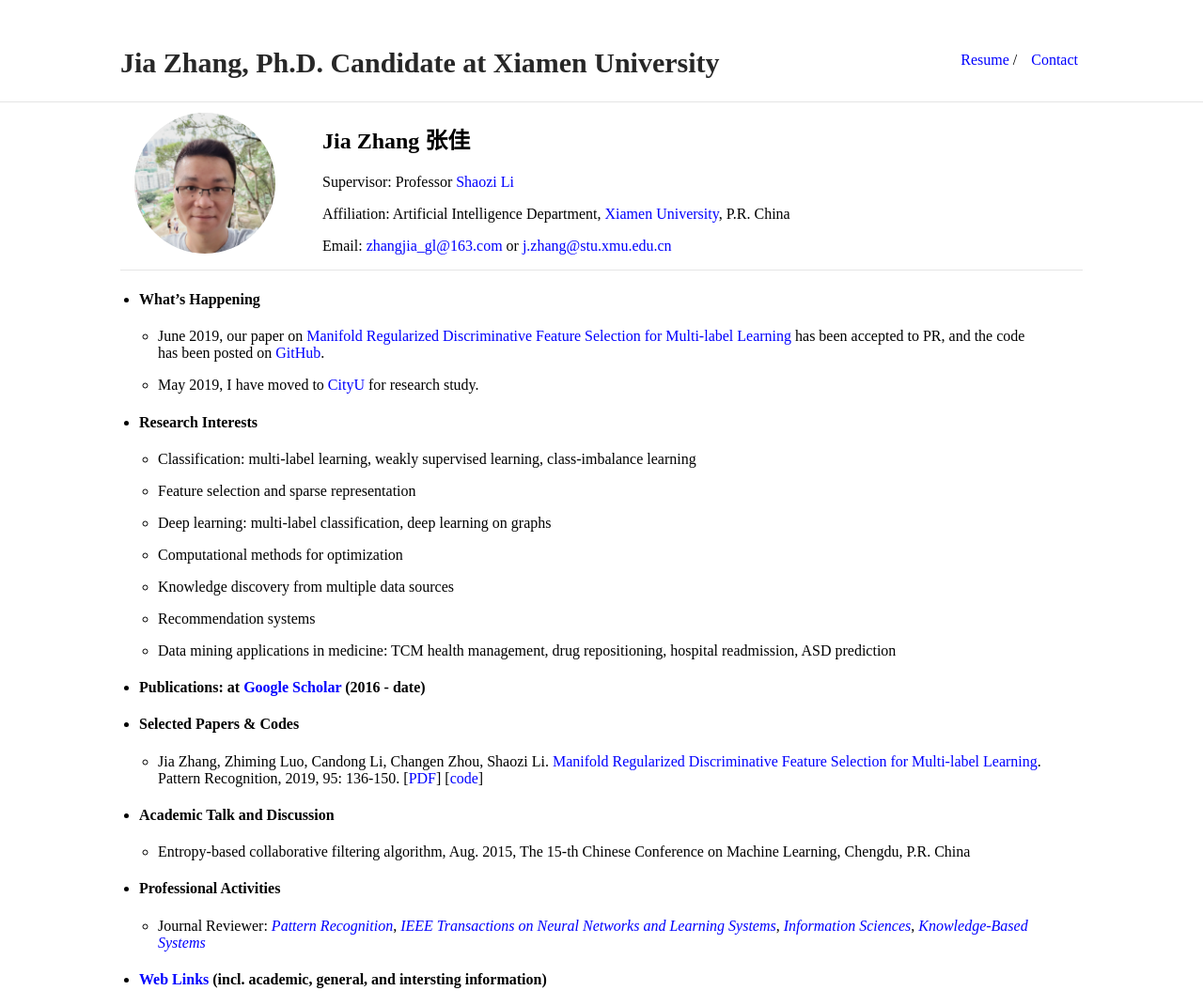
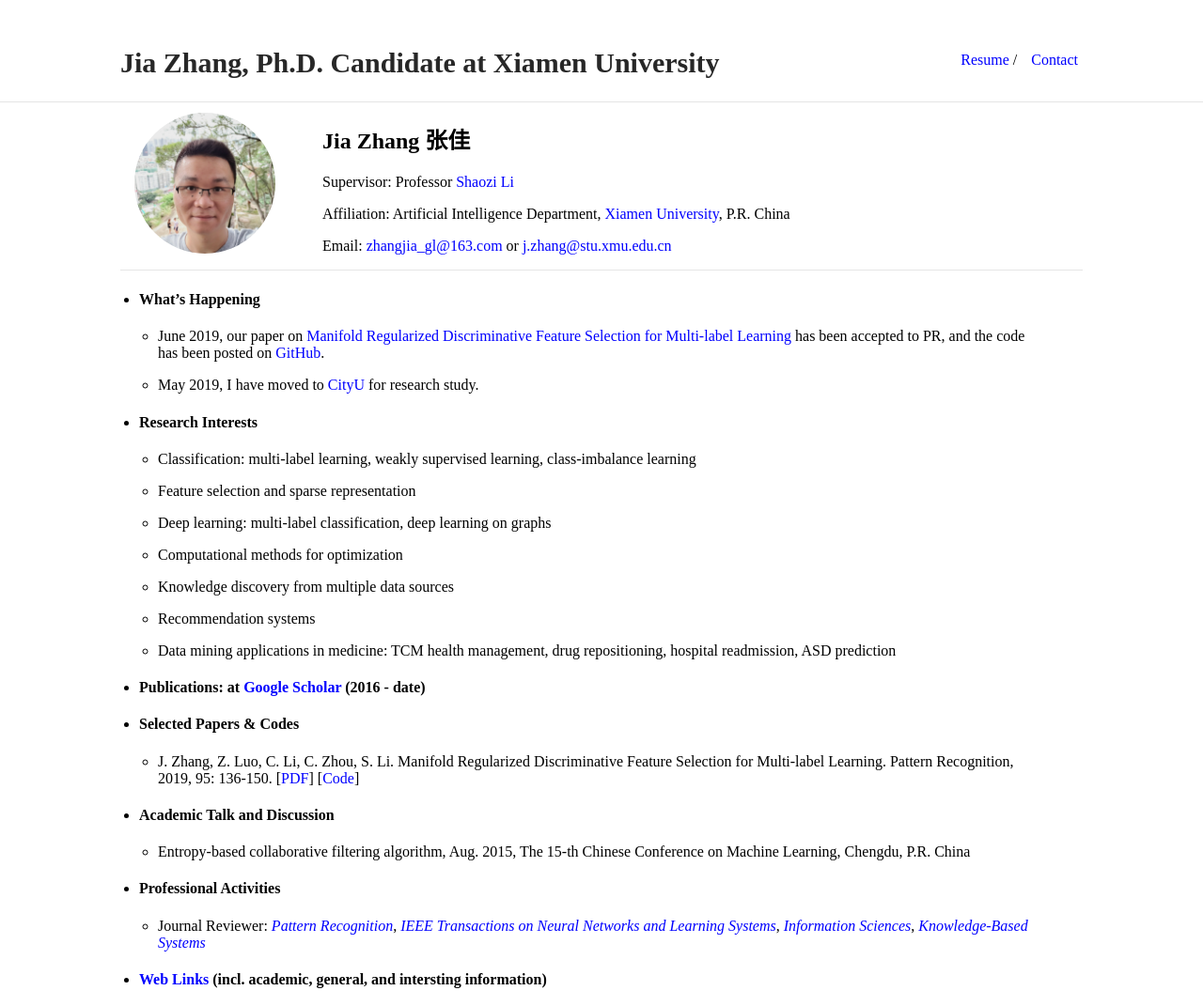
Before and after one commit to jiazhang-ml/jiazhang-ml.github.io, a Jekyll site: the page built from index.md, in a window 1280 px wide. Shown: the top 1071 px of the page at 94% size. Built offline with Jekyll 4.4.1, drawn with Linux system fonts in a browser that asks for light colours; grey boxes are pictures that could not be loaded.

Commit message:
Update index.md

```diff
--- a/index.md
+++ b/index.md
@@ -40,7 +40,7 @@ Email: [zhangjia_gl@163.com](mailto:zhangjia_gl@163.com) or [j.zhang@stu.xmu.edu
 
 * #### Selected Papers & Codes
 
-   * Jia Zhang, Zhiming Luo, Candong Li, Changen Zhou, Shaozi Li. [Manifold Regularized Discriminative Feature Selection for Multi-label Learning](https://www.sciencedirect.com/science/article/pii/S0031320319302341). Pattern Recognition, 2019, 95: 136-150. [[PDF](1-s2.0-S0031320319302341-main)] [[code](https://github.com/jiazhang-ml/MDFS)]
+   * J. Zhang, Z. Luo, C. Li, C. Zhou, S. Li. Manifold Regularized Discriminative Feature Selection for Multi-label Learning. Pattern Recognition, 2019, 95: 136-150. [[PDF](1-s2.0-S0031320319302341-main.pdf)] [[Code](https://github.com/jiazhang-ml/MDFS)]
 
 * #### Academic Talk and Discussion
 
```
